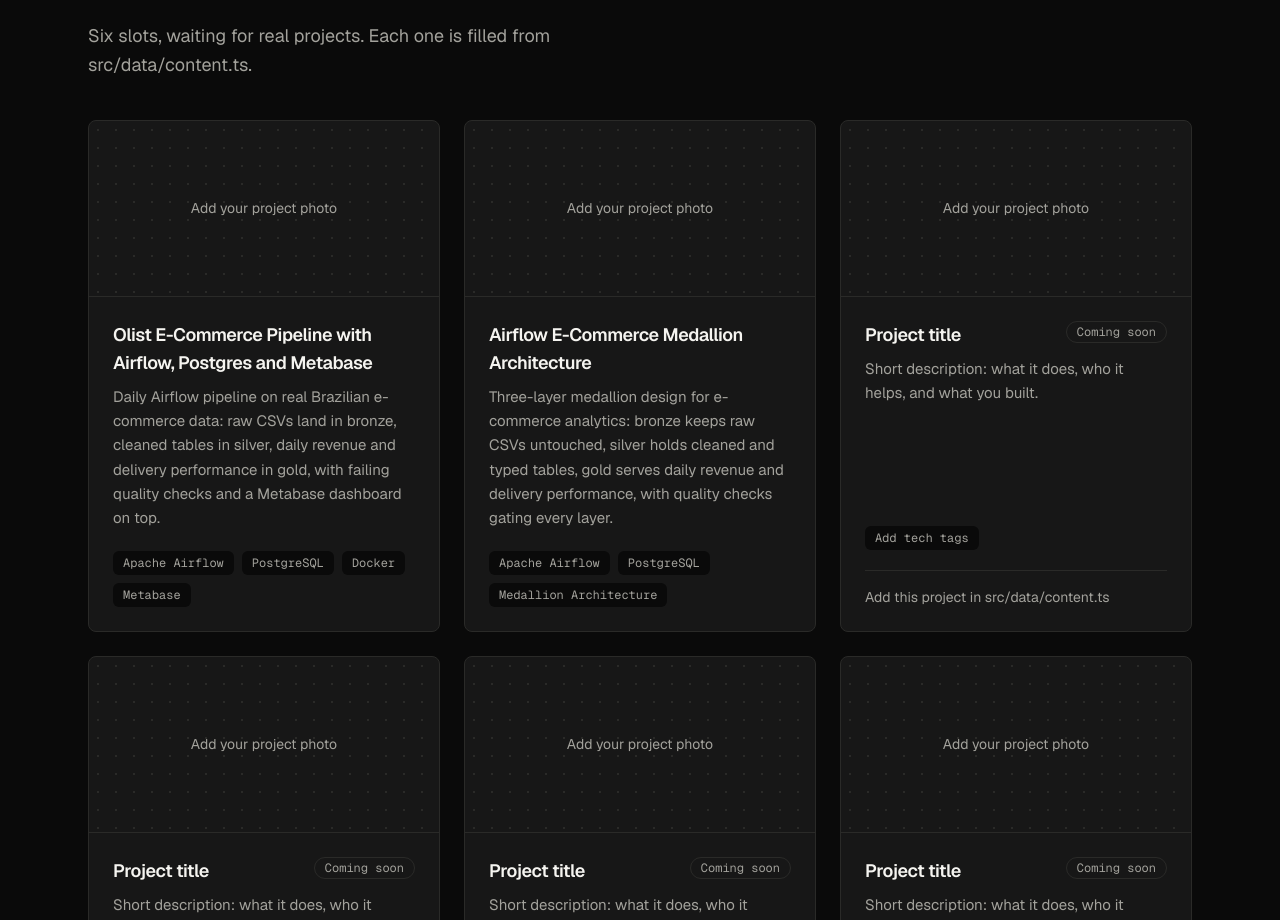
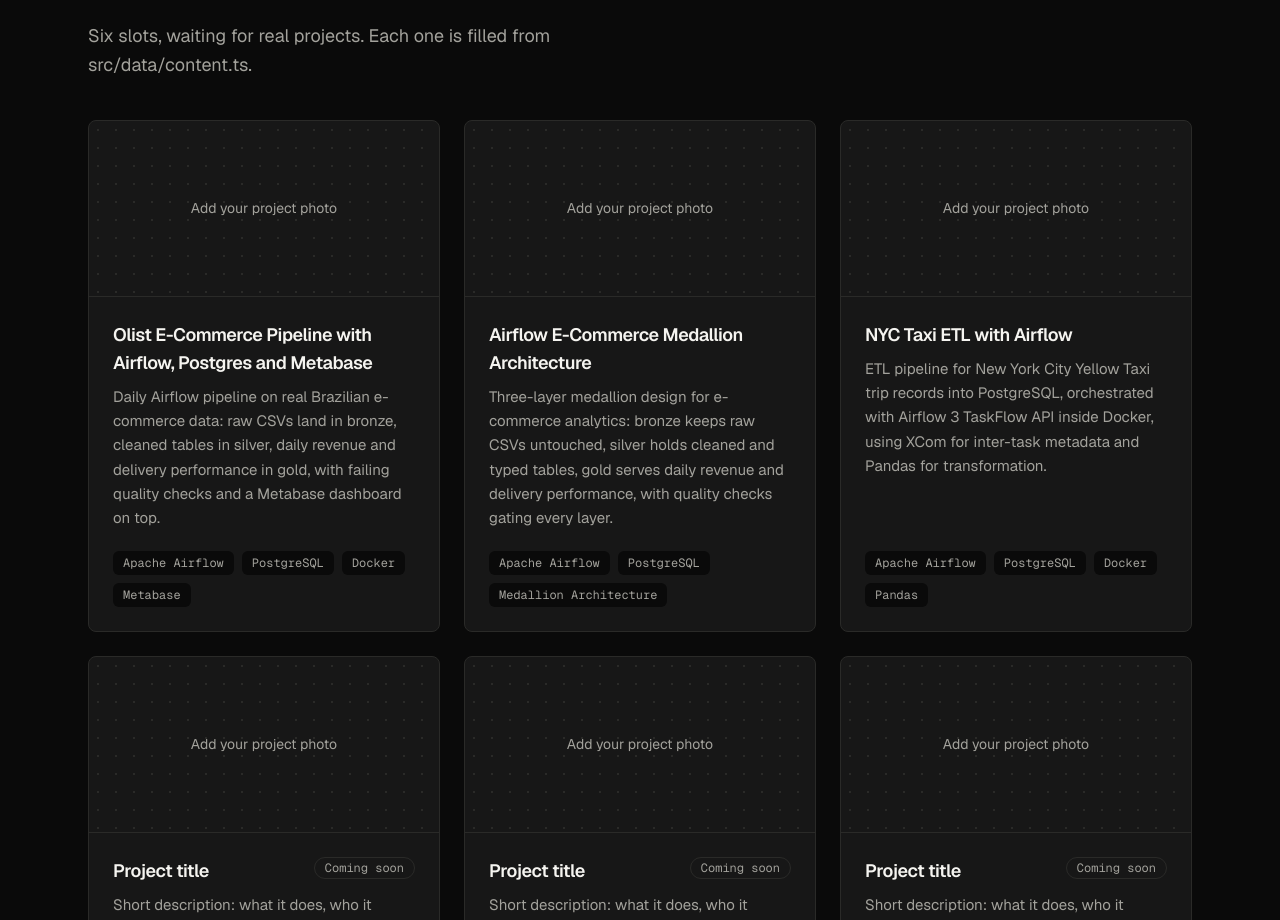
Before and after one commit to jfoui/portfolio, a Next.js app: page / in a window 1280 px wide. Shown: the part 2413-3333 px from the top of the page. Built offline with nearby package versions, Linux system fonts and the light colour scheme.

Commit message:
Add NYC Taxi ETL card as third project

```diff
--- a/src/data/content.ts
+++ b/src/data/content.ts
@@ -93,9 +93,9 @@ export type Project = {
   placeholder: boolean;
 };
 
-// Two real project cards (Olist pipeline + medallion architecture). The
-// other four stay placeholders until the user says otherwise. Olist link
-// stays empty until the user sends the repo link.
+// Three real project cards (Olist pipeline, medallion architecture, NYC
+// Taxi ETL). The other three stay placeholders until the user says
+// otherwise. Olist link stays empty until the user sends the repo link.
 export const projects: Project[] = [
   {
     title: "Olist E-Commerce Pipeline with Airflow, Postgres and Metabase",
@@ -114,11 +114,12 @@ export const projects: Project[] = [
     placeholder: false,
   },
   {
-    title: "Project title",
-    description: "Short description: what it does, who it helps, and what you built.",
-    tags: ["Add tech tags"],
-    link: "",
-    placeholder: true,
+    title: "NYC Taxi ETL with Airflow",
+    description:
+      "ETL pipeline for New York City Yellow Taxi trip records into PostgreSQL, orchestrated with Airflow 3 TaskFlow API inside Docker, using XCom for inter-task metadata and Pandas for transformation.",
+    tags: ["Apache Airflow", "PostgreSQL", "Docker", "Pandas"],
+    link: "https://github.com/Jereldavin/NYC-ETL-Airflow",
+    placeholder: false,
   },
   {
     title: "Project title",
```
